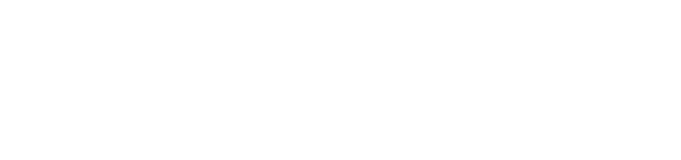
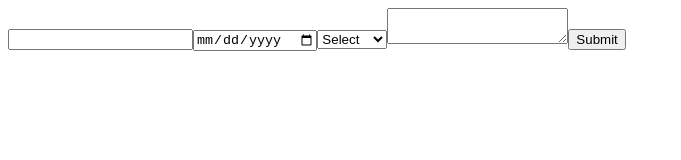
Before and after one commit to AkshayCdr/Todo, a website: page index.html in a window 1280 px wide. Shown: the whole page, without its empty margins (0-681 px from the left). Drawn offline with Linux system fonts and the light colour scheme.

Commit message:
added form to input

```diff
--- a/index.html
+++ b/index.html
@@ -1,9 +1,9 @@
 <!DOCTYPE html>
 <html lang="en">
   <head>
-    <!-- <meta charset="UTF-8" /> -->
+    <meta charset="UTF-8" />
     <meta name="viewport" content="width=device-width, initial-scale=1.0" />
-    <title>Document</title>
+    <title>ToDo</title>
     <!-- script  -->
     <script src="script.js" type="module" defer></script>
     <!-- custom style  -->
@@ -24,5 +24,7 @@
       rel="stylesheet"
     />
   </head>
-  <body></body>
+  <body>
+    <main class="form-container"></main>
+  </body>
 </html>
--- /dev/null
+++ b/renderForm.js
@@ -0,0 +1,55 @@
+export function renderForm() {
+  //create element
+  const formElement = document.createElement("form");
+  const tasknameElement = document.createElement("input");
+  const dateElement = document.createElement("input");
+  const priorityElement = document.createElement("select");
+  const descriptionElement = document.createElement("textarea");
+  const submitElement = document.createElement("button");
+
+  //attach attributes
+  //   formElement.setAttribute("method", "post");
+  tasknameElement.setAttribute("type", "text");
+  tasknameElement.setAttribute("name", "taskname");
+  dateElement.setAttribute("type", "date");
+  dateElement.setAttribute("name", "date");
+  submitElement.setAttribute("type", "submit");
+  priorityElement.setAttribute("name", "priority");
+  descriptionElement.setAttribute("name", "description");
+
+  //attach class
+  formElement.classList.add("form");
+  tasknameElement.classList.add("form-name");
+  dateElement.classList.add("form-date");
+  priorityElement.classList.add("form-priority");
+  descriptionElement.classList.add("form-description");
+
+  //setting content
+  submitElement.textContent = "Submit";
+  const priorityOptions = ["Select", "Low", "Medium", "High"];
+  priorityOptions.forEach((optionText, index) => {
+    const option = document.createElement("option");
+    // option.value = optionText.toLowerCase();
+    option.value = index;
+    option.textContent = optionText;
+    priorityElement.appendChild(option);
+  });
+  //append element
+  formElement.append(tasknameElement);
+  formElement.append(dateElement);
+  formElement.append(priorityElement);
+  formElement.append(descriptionElement);
+  formElement.append(submitElement);
+
+  const formContainer = document.querySelector(".form-container");
+  formContainer.append(formElement);
+
+  formElement.addEventListener("submit", (event) => {
+    event.preventDefault();
+    const formData = new FormData(formElement);
+    const data = Object.fromEntries(formData);
+    // console.log(formData.get("taskname"));
+    console.log(data);
+    console.log(formData);
+  });
+}
--- a/script.js
+++ b/script.js
@@ -1 +1,7 @@
-alert("hai");
+import { renderForm } from "./renderForm.js";
+
+//render form
+renderForm();
+
+//after clicking submit - update form data
+//create dom element according to data - hide accordion
```
